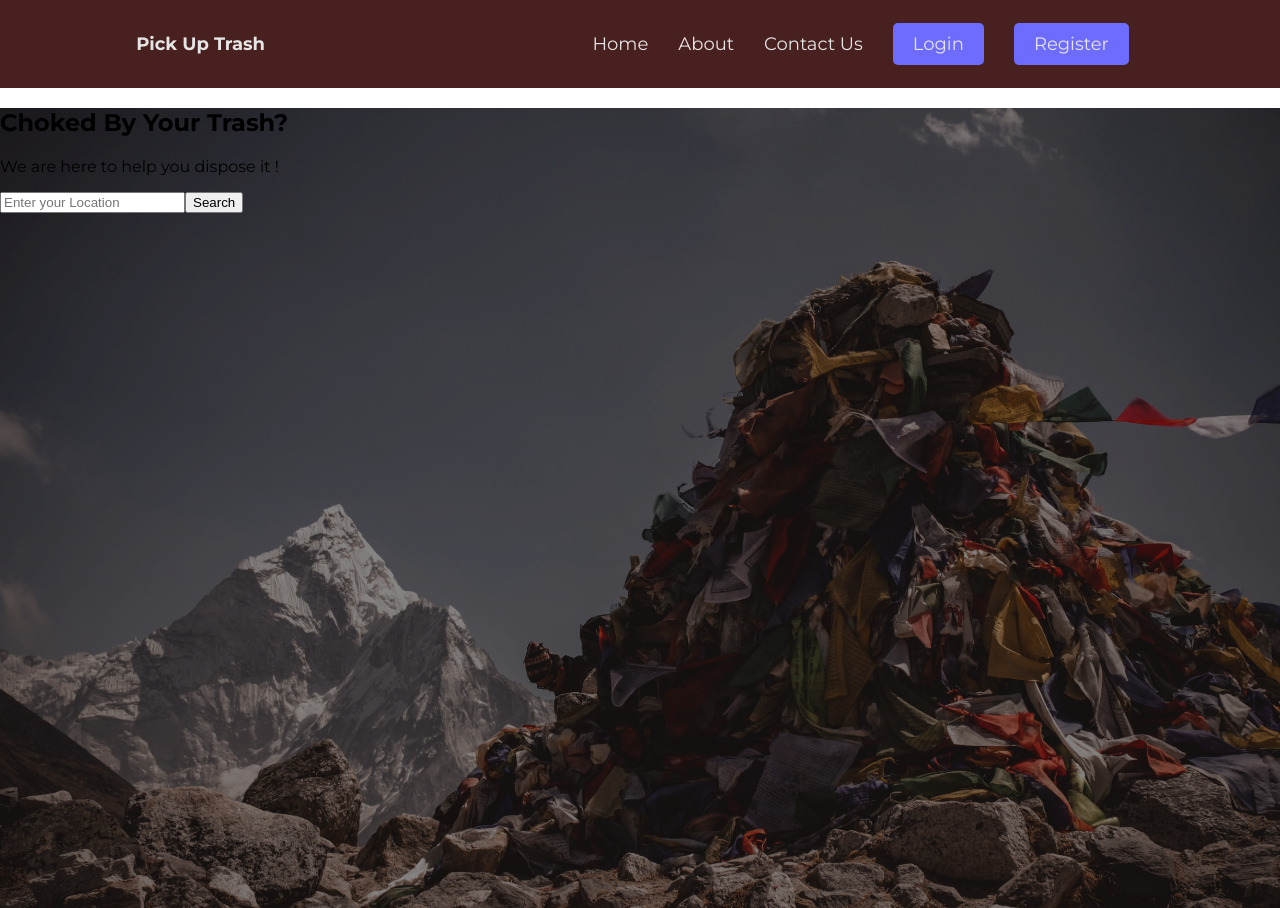
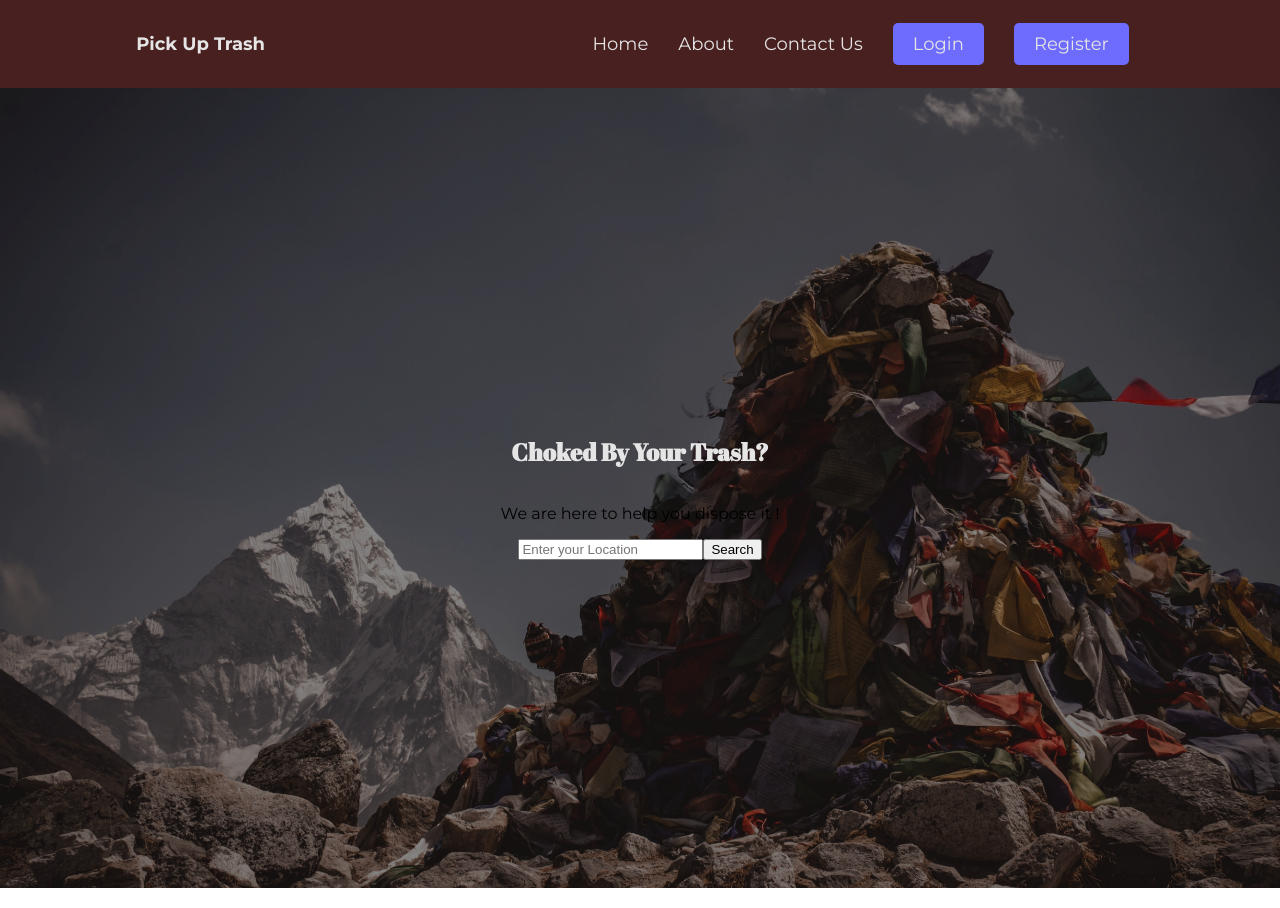
Before and after one commit to kiborgok/pick-up-trash, a React (Create React App) app: page / in a window 1280 px wide. Built offline with nearby package versions, Linux system fonts and the light colour scheme; the HTML template or start-up script is replaced by a standard one.

Commit message:
style: add flex attributes to center content

```diff
--- a/src/components/home/home.css
+++ b/src/components/home/home.css
@@ -1,5 +1,14 @@
 .banner {
+    display: flex;
+    flex-direction: column;
+    align-items: center;
+    justify-content: center;
     background-image: url(/public/bgImage.jpg);
     height: 100vh;
     background-size: cover;
 }
+
+.banner h2 {
+    color: #e5e5e5;
+    font-family: "Abril Fatface", cursive;
+}
```
